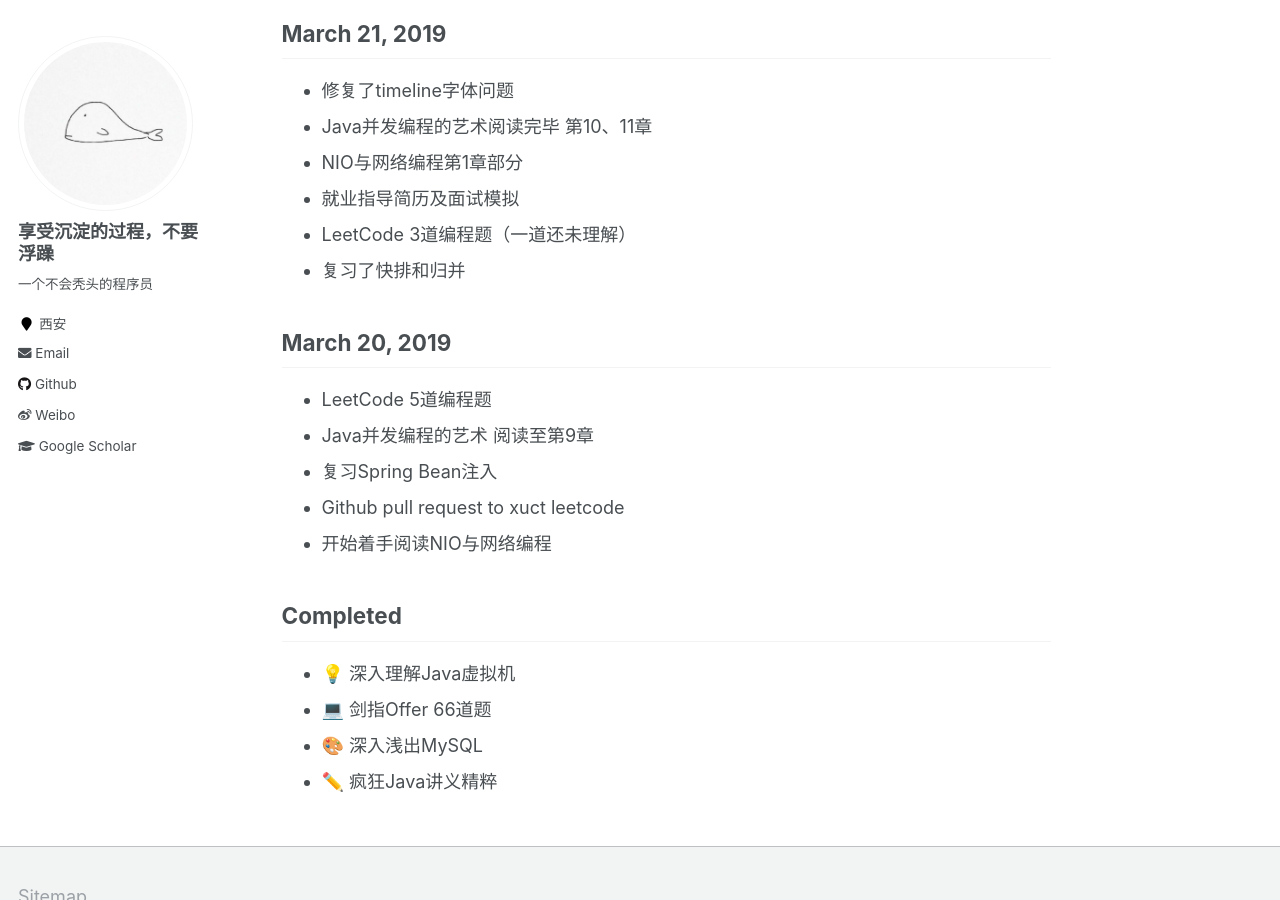
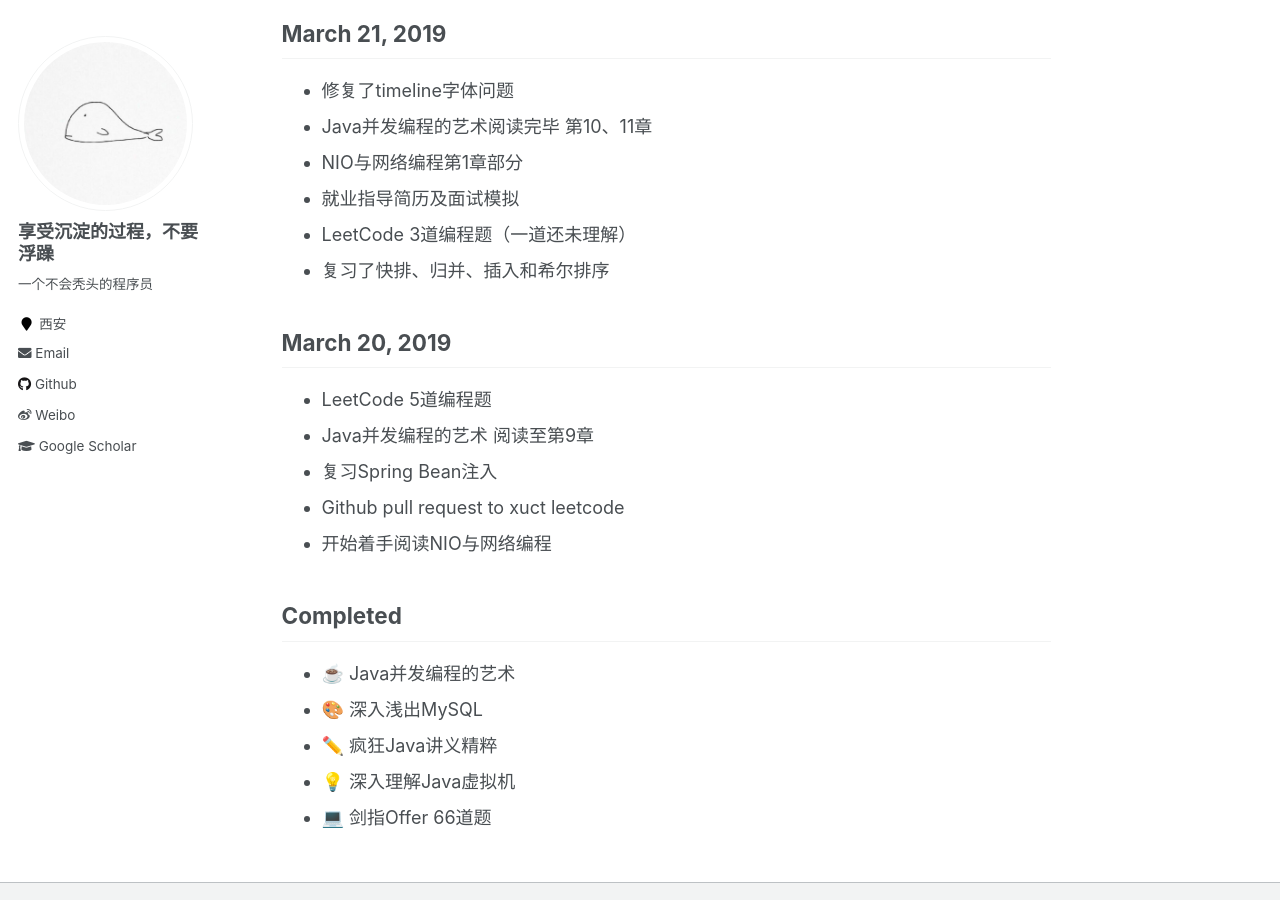
Before and after one commit to icankeep/icankeep.github.io, a Jekyll site: the page built from _pages/timeline.md, in a window 1280 px wide and 900 px high, scrolled down 589 px. Built offline with Jekyll 4.4.1, drawn with Linux system fonts in a browser that asks for light colours.

Commit message:
AutoPush

```diff
--- a/_pages/timeline.md
+++ b/_pages/timeline.md
@@ -26,7 +26,7 @@ March 21, 2019
 - NIO与网络编程第1章部分
 - 就业指导简历及面试模拟
 - LeetCode 3道编程题（一道还未理解）
-- 复习了快排和归并
+- 复习了快排、归并、插入和希尔排序
 
 March 20, 2019
 ---
@@ -38,7 +38,8 @@ March 20, 2019
 
 Completed
 ---
+- ☕️ Java并发编程的艺术
+- 🎨 深入浅出MySQL
+- ✏️ 疯狂Java讲义精粹
 - 💡 深入理解Java虚拟机
 - 💻 剑指Offer 66道题
-- 🎨 深入浅出MySQL
-- ✏️ 疯狂Java讲义精粹
```
